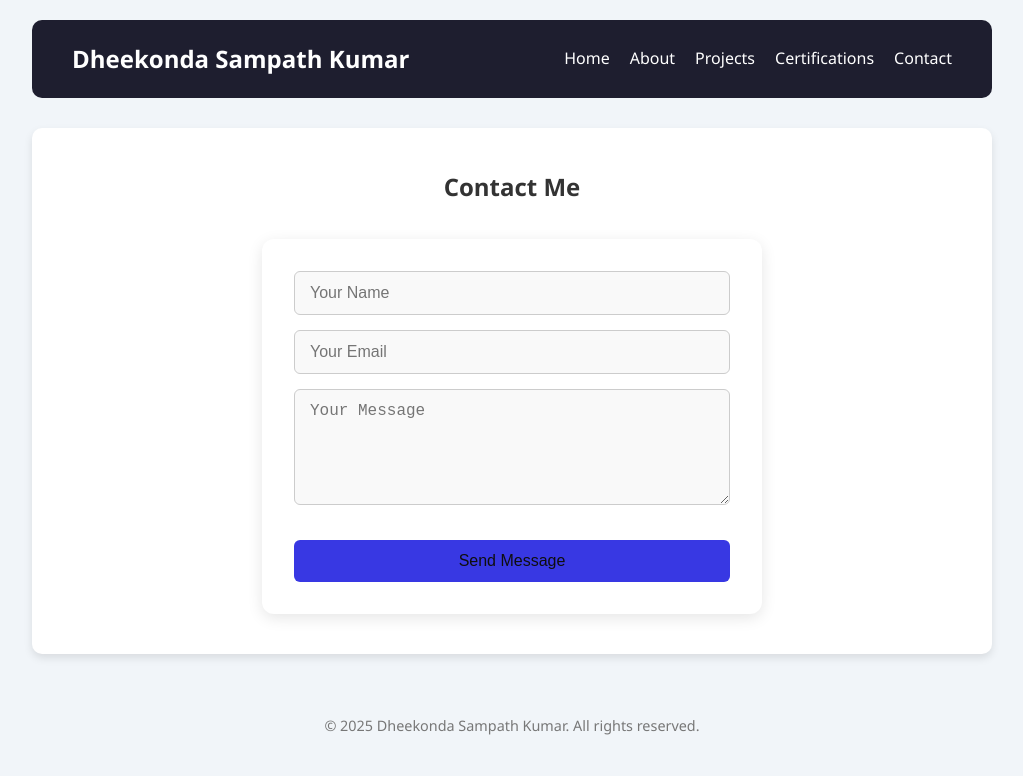
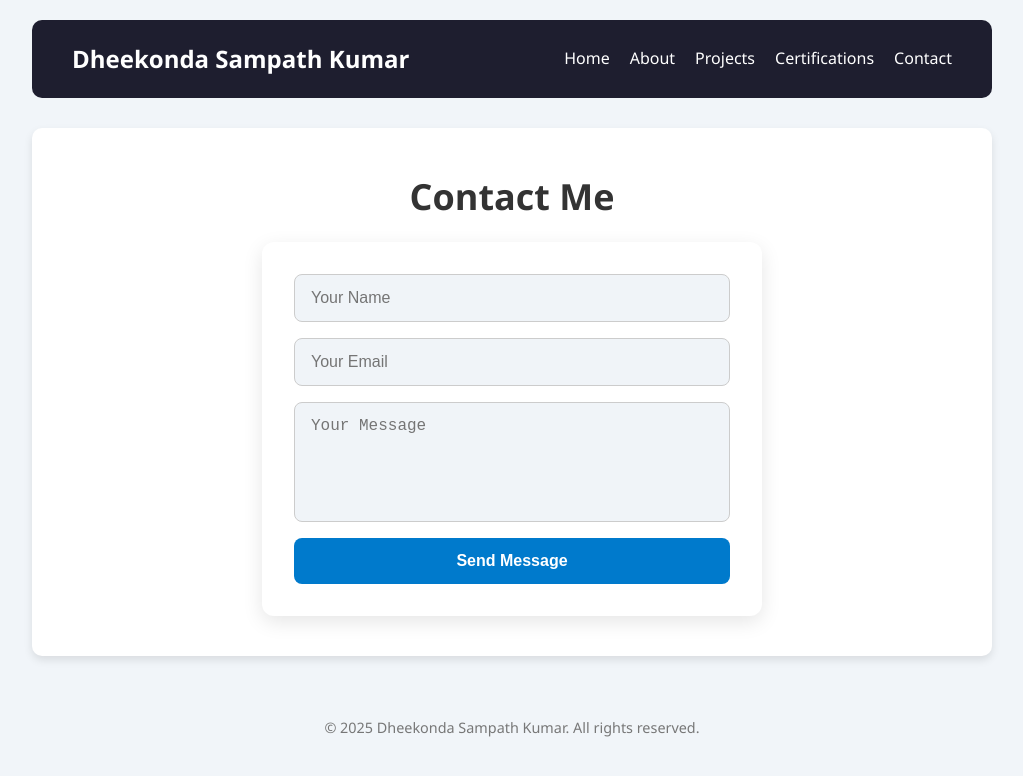
Before and after one commit to sampathkumar210304/portfolio, a React (Create React App) app: page /contact in a window 1280 px wide. Shown: the top 776 px of the page, without its empty margins (128-1151 px from the left). Built offline with nearby package versions, Linux system fonts and the light colour scheme.

Commit message:
Contact Page Changes

```diff
--- a/src/Styles/Contact.css
+++ b/src/Styles/Contact.css
@@ -1,65 +1,106 @@
+:root {
+  --primary-color: #007acc;
+  --accent-color: #1e1e2f;
+  --input-bg: #f0f4f8;
+  --text-color: #333;
+  --button-color: #007acc;
+  --button-hover: #005f99;
+}
+
+/* Contact Section */
+.contact {
+  padding: 3rem 1rem;
+  background-color: var(--accent-color);
+  color: #fff;
+  min-height: 60vh;
+  display: flex;
+  flex-direction: column;
+  align-items: center;
+  justify-content: center;
+  text-align: center;
+}
+
+#contact h2 {
+  font-size: 36px;
+  margin-bottom: 1rem;
+  color: #333;
+}
+
+#contact p {
+  max-width: 600px;
+  margin-bottom: 2rem;
+  color: #ccc;
+}
+
 /* Contact Form */
 .contact-form {
   display: flex;
   flex-direction: column;
-  gap: 15px;
-  margin-top: 2rem;
+  gap: 1rem;
   width: 100%;
   max-width: 500px;
   background-color: #fff;
   padding: 2rem;
   border-radius: 12px;
-  box-shadow: 0 4px 15px rgba(0, 0, 0, 0.1);
-  align-items: center;
-  justify-content: center;
+  box-shadow: 0 6px 20px rgba(0, 0, 0, 0.1);
+  animation: fadeInUp 0.5s ease-in-out;
 }
-.contact {
-  padding: 2rem 1rem;
-  text-align: center;
-  background-color: #333;
-  min-height: 40vh;
-  display: flex;
-  flex-direction: column;
-  align-items: center;
-  justify-content: center;
-}
+
 .contact-form input,
 .contact-form textarea {
   width: 100%;
-  padding: 12px 15px;
+  padding: 14px 16px;
   border: 1px solid #ccc;
-  border-radius: 6px;
+  border-radius: 8px;
+  background-color: var(--input-bg);
   font-size: 1rem;
-  background-color: #f9f9f9;
-  color: #333;
-  outline: none;
-  transition: border-color 0.3s ease, box-shadow 0.3s ease;
+  color: var(--text-color);
+  transition: all 0.3s ease;
+  resize: none;
 }
 
 .contact-form input:focus,
 .contact-form textarea:focus {
   border-color: var(--primary-color);
-  box-shadow: 0 0 8px rgba(0, 119, 182, 0.3);
+  box-shadow: 0 0 10px rgba(0, 122, 204, 0.2);
+  outline: none;
 }
 
 .contact-form button {
-  width: 100%;
-  padding: 12px;
+  padding: 14px;
+  background-color: var(--button-color);
+  color: #fff;
+  border: none;
+  border-radius: 8px;
   font-size: 1rem;
-  background-color: rgb(56, 56, 227);
-  color: #0f0e0e;
-  border: none;
-  border-radius: 6px;
+  font-weight: bold;
   cursor: pointer;
   transition: background-color 0.3s ease;
-  margin-top: 20px;
 }
 
 .contact-form button:hover {
-  background-color: rgb(131, 131, 164);
+  background-color: var(--button-hover);
 }
 
-#contact h2{
-  color: #333;
-  margin-bottom: 0;
+/* Animations */
+@keyframes fadeInUp {
+  from {
+    transform: translateY(40px);
+    opacity: 0;
+  }
+  to {
+    transform: translateY(0px);
+    opacity: 1;
+  }
 }
+
+/* Responsive Design */
+@media screen and (max-width: 600px) {
+  .contact-form {
+    padding: 1.5rem;
+  }
+
+  #contact h2 {
+    font-size: 1.5rem;
+  }
+}
```
